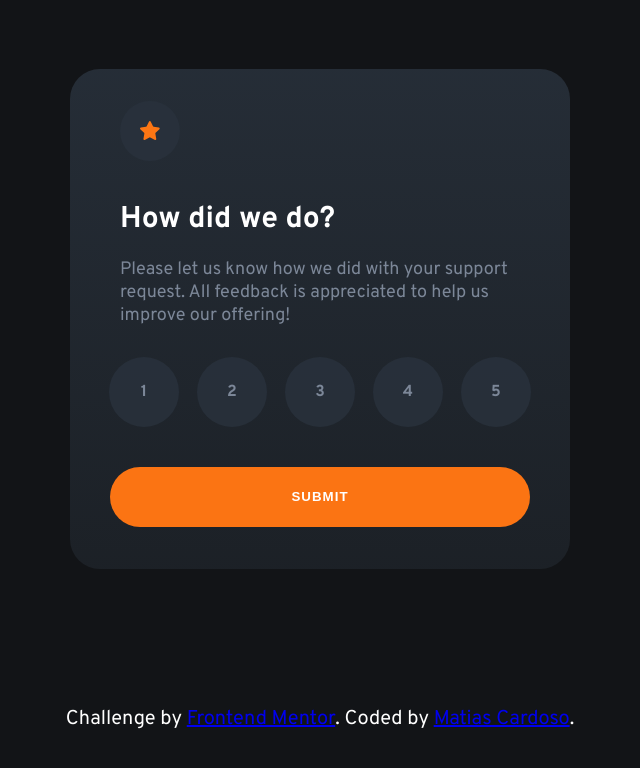
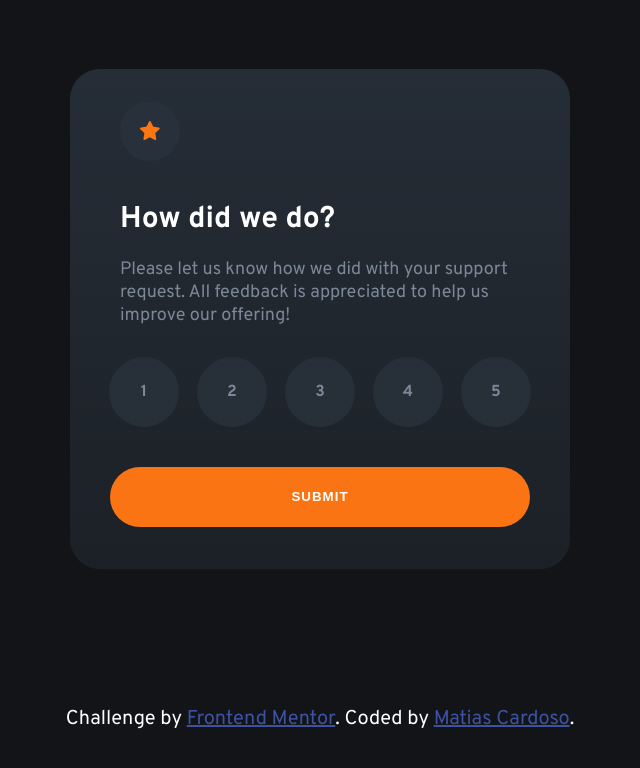
Before and after one commit to MatiasC5/Interactive-rating, a plain HTML site: page index.html in a window 1280 px wide. Shown: the whole page, without its empty margins (320-960 px from the left). Drawn offline with Linux system fonts and the light colour scheme.

Commit message:
Update index.html

```diff
--- a/index.html
+++ b/index.html
@@ -11,6 +11,17 @@
   <title>Frontend Mentor | Interactive rating component</title>
 
 
+  <!-- Feel free to remove these styles or customise in your own stylesheet 👍 -->
+  <style>
+    .attribution {
+      font-size: 11px;
+      text-align: center;
+    }
+
+    .attribution a {
+      color: hsl(228, 45%, 44%);
+    }
+  </style>
 </head>
 
 <body>
```
